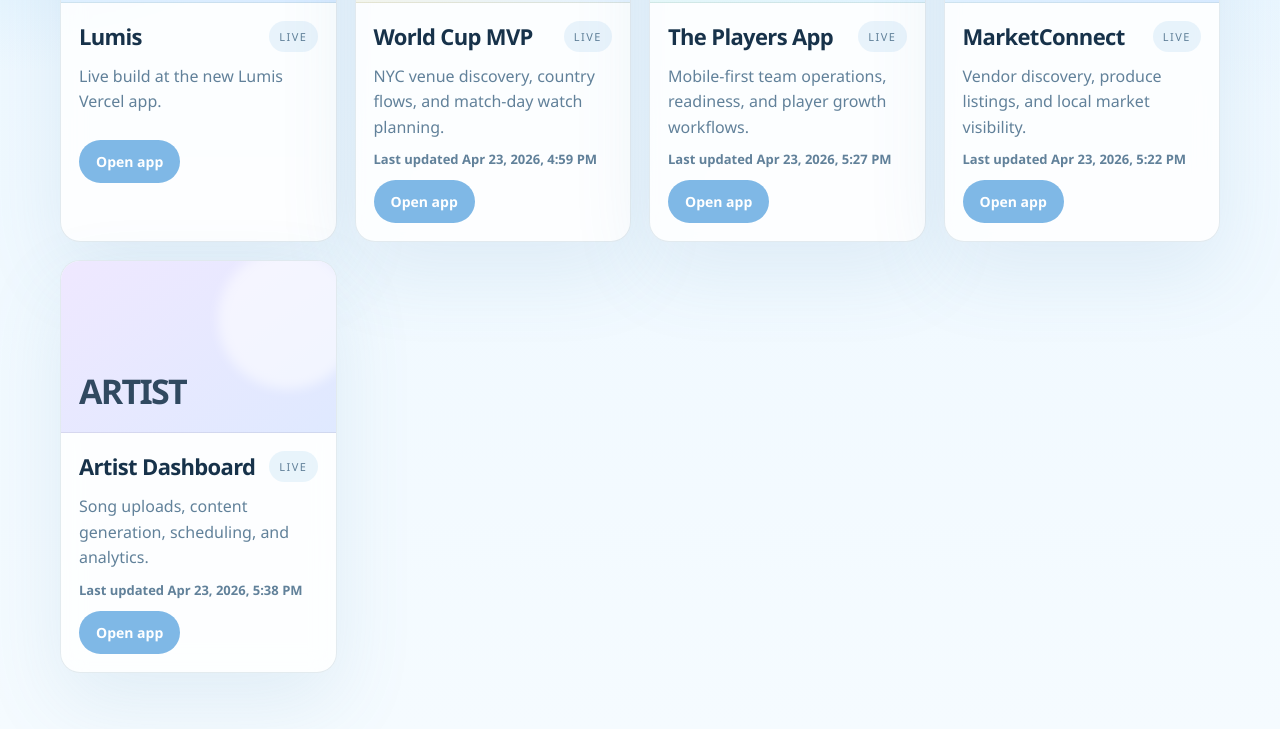
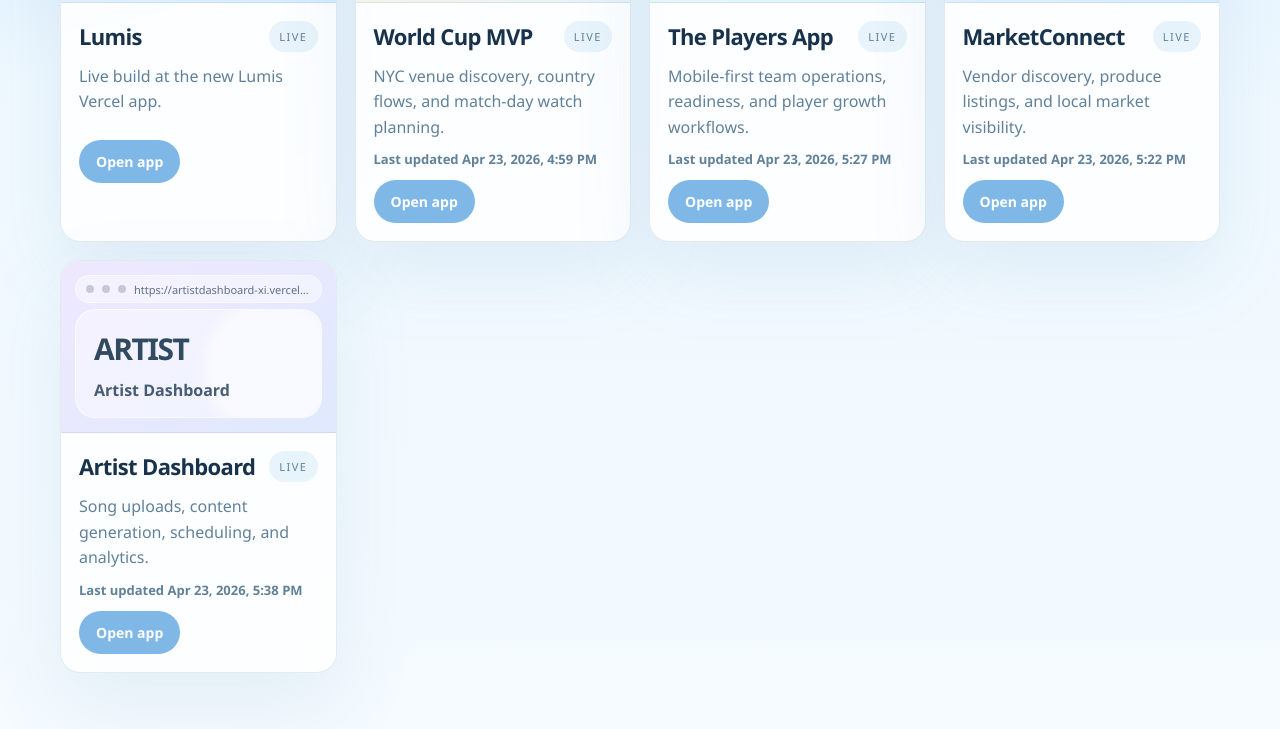
Before and after one commit to davidenyc/davideapps, a plain HTML site: page index.html in a window 1280 px wide. Shown: the part 451-1180 px from the top of the page. Drawn offline with Linux system fonts and the light colour scheme.

Commit message:
Improve launcher card previews

```diff
--- a/index.html
+++ b/index.html
@@ -53,8 +53,22 @@
           return `
             <article class="card">
               <div class="card-media theme-${theme}">
-                <div class="card-mark">${label}</div>
-                <div class="card-glow"></div>
+                <div class="preview-chrome">
+                  <span class="preview-dot"></span>
+                  <span class="preview-dot"></span>
+                  <span class="preview-dot"></span>
+                  <span class="preview-url">${app.appUrl || app.name}</span>
+                </div>
+                <div class="preview-surface">
+                  <div class="card-mark">${label}</div>
+                  <div class="preview-title">${app.name}</div>
+                  <div class="preview-lines">
+                    <span></span>
+                    <span></span>
+                    <span></span>
+                  </div>
+                  <div class="card-glow"></div>
+                </div>
               </div>
               <div class="card-body">
                 <div class="card-top">
--- a/styles.css
+++ b/styles.css
@@ -117,6 +117,7 @@
   position: relative;
   border-bottom: 1px solid var(--border);
   overflow: hidden;
+  padding: 14px;
 }
 
 .theme-lavender {
@@ -136,14 +137,89 @@
 }
 
 .card-mark {
-  position: absolute;
-  left: 18px;
-  bottom: 18px;
+  position: relative;
   z-index: 2;
-  font-size: clamp(24px, 4vw, 34px);
+  font-size: clamp(22px, 3.5vw, 30px);
   font-weight: 800;
   letter-spacing: -0.05em;
   color: rgba(23, 50, 74, 0.88);
+}
+
+.preview-chrome {
+  display: flex;
+  align-items: center;
+  gap: 8px;
+  height: 28px;
+  padding: 0 10px;
+  border: 1px solid rgba(255, 255, 255, 0.5);
+  border-radius: 999px;
+  background: rgba(255, 255, 255, 0.44);
+  backdrop-filter: blur(8px);
+  position: relative;
+  z-index: 2;
+}
+
+.preview-dot {
+  width: 8px;
+  height: 8px;
+  border-radius: 50%;
+  background: rgba(23, 50, 74, 0.22);
+  flex: 0 0 auto;
+}
+
+.preview-url {
+  min-width: 0;
+  overflow: hidden;
+  text-overflow: ellipsis;
+  white-space: nowrap;
+  font-size: 11px;
+  color: rgba(23, 50, 74, 0.68);
+}
+
+.preview-surface {
+  position: absolute;
+  inset: 48px 14px 14px;
+  border-radius: 20px;
+  background: rgba(255, 255, 255, 0.46);
+  border: 1px solid rgba(255, 255, 255, 0.55);
+  padding: 18px;
+  overflow: hidden;
+}
+
+.preview-title {
+  margin-top: 10px;
+  position: relative;
+  z-index: 2;
+  font-size: 16px;
+  font-weight: 700;
+  color: rgba(23, 50, 74, 0.78);
+}
+
+.preview-lines {
+  margin-top: 16px;
+  display: grid;
+  gap: 8px;
+  position: relative;
+  z-index: 2;
+}
+
+.preview-lines span {
+  display: block;
+  height: 10px;
+  border-radius: 999px;
+  background: rgba(255, 255, 255, 0.68);
+}
+
+.preview-lines span:nth-child(1) {
+  width: 86%;
+}
+
+.preview-lines span:nth-child(2) {
+  width: 64%;
+}
+
+.preview-lines span:nth-child(3) {
+  width: 72%;
 }
 
 .card-glow {
```
